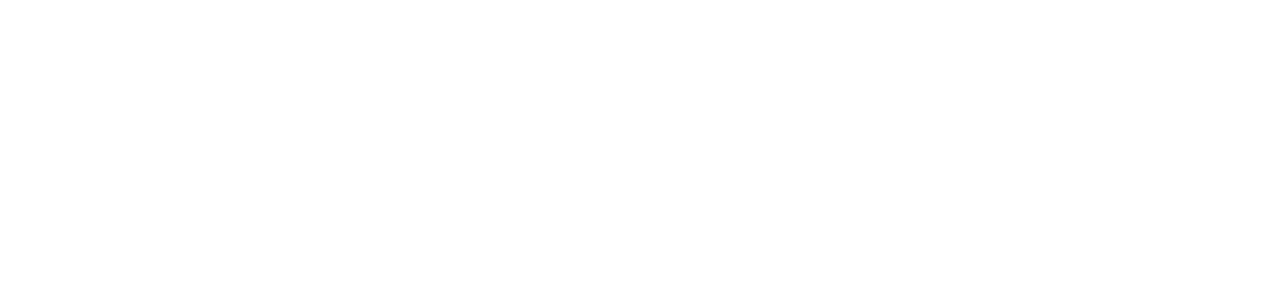
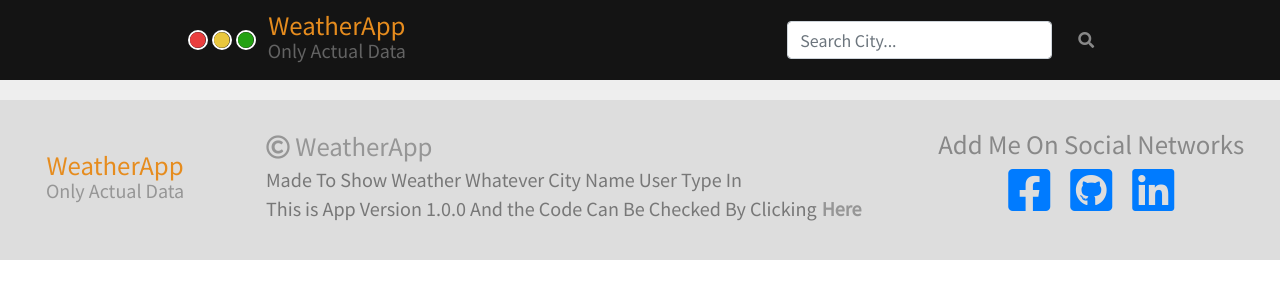
Before and after one commit to ivan-samardzic/WeatherApp, a React (Create React App) app: page / in a window 1280 px wide. Shown: the top 300 px of the page. Built offline with nearby package versions, Linux system fonts and the light colour scheme.

Commit message:
Change App compo

```diff
--- a/src/App.js
+++ b/src/App.js
@@ -4,7 +4,9 @@
 
 const App = () => {
   return (
-    <div>
+    <div className='container-fluid'>
+      <Header />
+      <Footer />
     </div>
   );
 }
--- a/src/App.scss
+++ b/src/App.scss
@@ -4,3 +4,9 @@
   box-sizing: border-box;
   font-family: 'Noto Sans JP', sans-serif;
 }
+
+.container-fluid {
+  background-color: #eee;
+  margin: 0;
+  padding: 0;
+}
```
